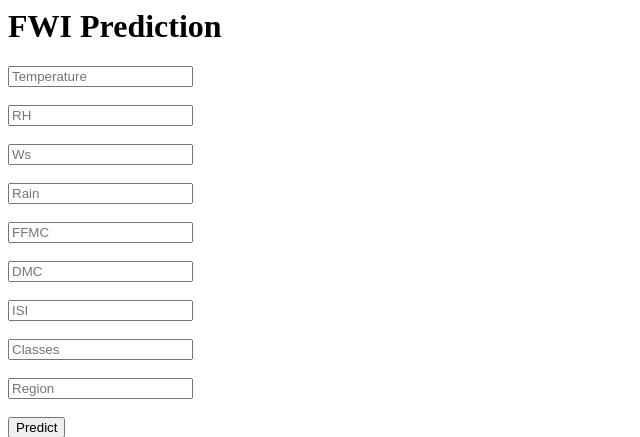
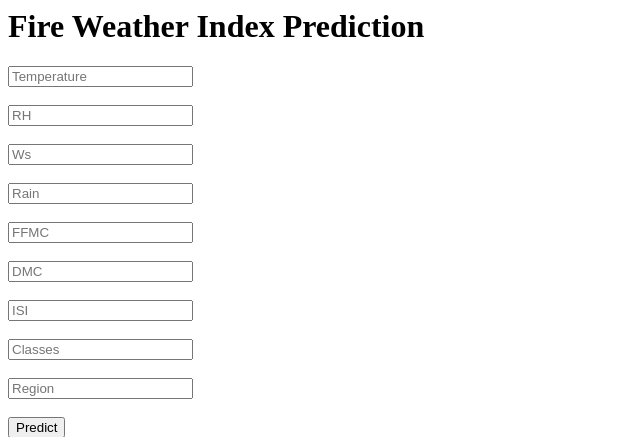
Before and after one commit to comfazil/Forest-fire, a Flask app: page /predictdata in a window 1280 px wide. Shown: the top 437 px of the page, without its empty margins (0-640 px from the left). Run offline with Flask 3, Linux system fonts and the light colour scheme; parts of the project's set-up code (start-up, migrations or seed data) failed here and were passed over.

Commit message:
Update home.html

```diff
--- a/templates/home.html
+++ b/templates/home.html
@@ -1,7 +1,7 @@
 <html>
 <body>
     <div class="login">
-       <h1>FWI Prediction</h1>
+       <h1>Fire Weather Index Prediction</h1>
 
         <!-- Main Input For Receiving Query to our ML -->
        <form action="{{ url_for('predict_datapoint')}}" method="post">
```
